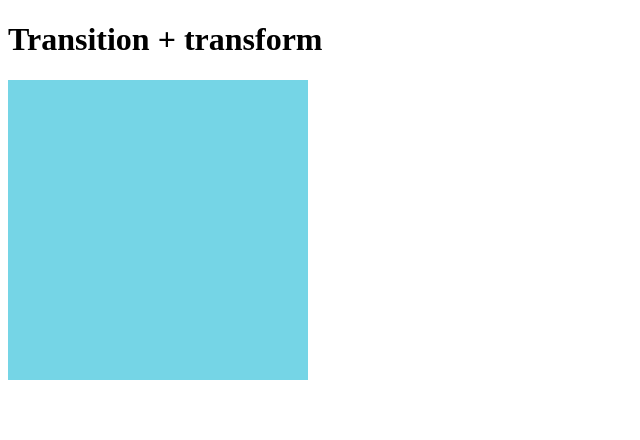
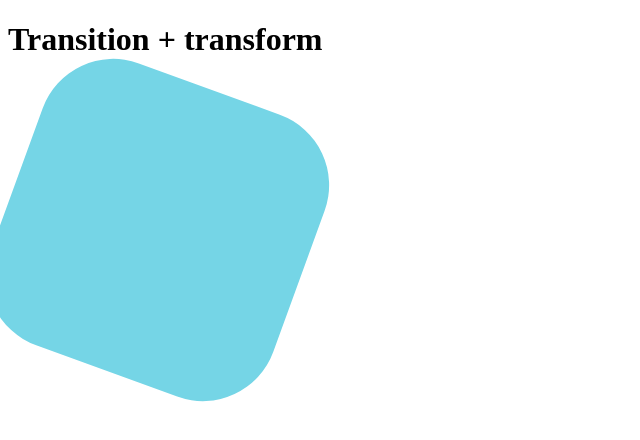
Before and after one commit to ARYAN-JAGGI/WebDev6, a plain HTML site: page CssTransition/transform.html in a window 1280 px wide. In both pictures the pointer is over the element 58 px from the left and 129 px from the top of the page. Shown: the whole page, without its empty margins (0-640 px from the left). Drawn offline with Linux system fonts and the light colour scheme.

Commit message:
Transform Revolution

```diff
--- a/CssTransition/transform.html
+++ b/CssTransition/transform.html
@@ -15,7 +15,8 @@
         width: 300px;
         height: 300px;
         background-color: rgb(117, 213, 230);
-        transform: rotate(180deg);
+        transform: rotate(2000deg);
+        border-radius: 25%;
         }
     </style>
 </head>
```
